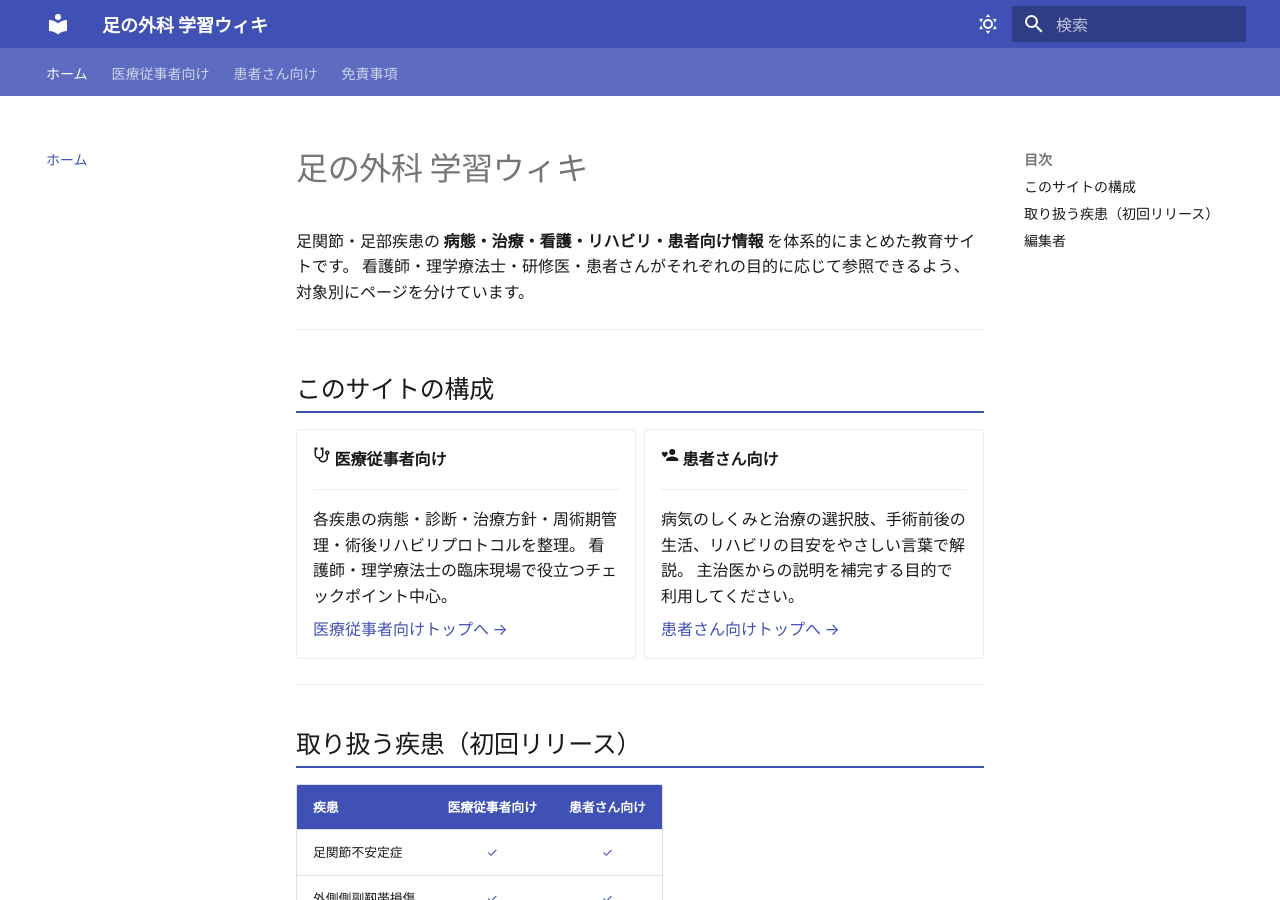
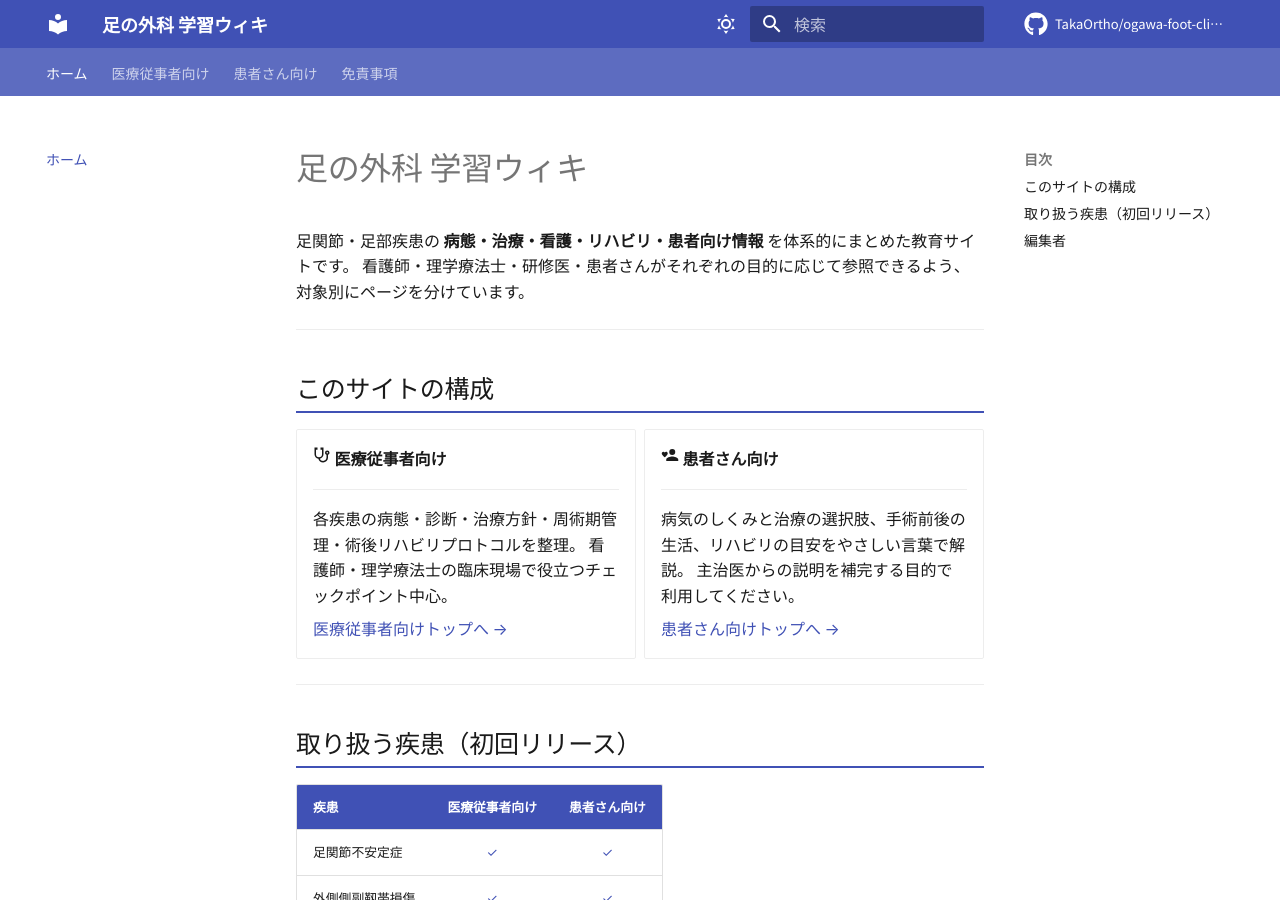
Before and after one commit to TakaOrtho/ogawa-foot-clinic-wiki, an MkDocs documentation site: the page built from docs/index.md, in a window 1280 px wide and 900 px high. Built offline with MkDocs 1.6.1 and Material for MkDocs 9.7.7, drawn with Linux system fonts in a browser that asks for light colours; comment, search, counter and statistics services are not loaded.

Commit message:
Update repo URLs and add site_url/repo_url to mkdocs config
Co-authored-by: Cursor <cursoragent@cursor.com>

```diff
--- a/mkdocs.yml
+++ b/mkdocs.yml
@@ -1,6 +1,10 @@
 site_name: 足の外科 学習ウィキ
 site_description: 足関節・足部疾患の病態・治療・看護・リハビリ・患者向け情報をまとめた教育サイト
 site_author: Takahisa Ogawa, MD, MPH, PhD
+site_url: https://takaortho.github.io/ogawa-foot-clinic-wiki/
+repo_url: https://github.com/TakaOrtho/ogawa-foot-clinic-wiki
+repo_name: TakaOrtho/ogawa-foot-clinic-wiki
+edit_uri: edit/main/docs/
 copyright: Copyright &copy; 2026 Takahisa Ogawa
 
 theme:
```
Also changed, not shown: README.md (+3 -3 lines).
